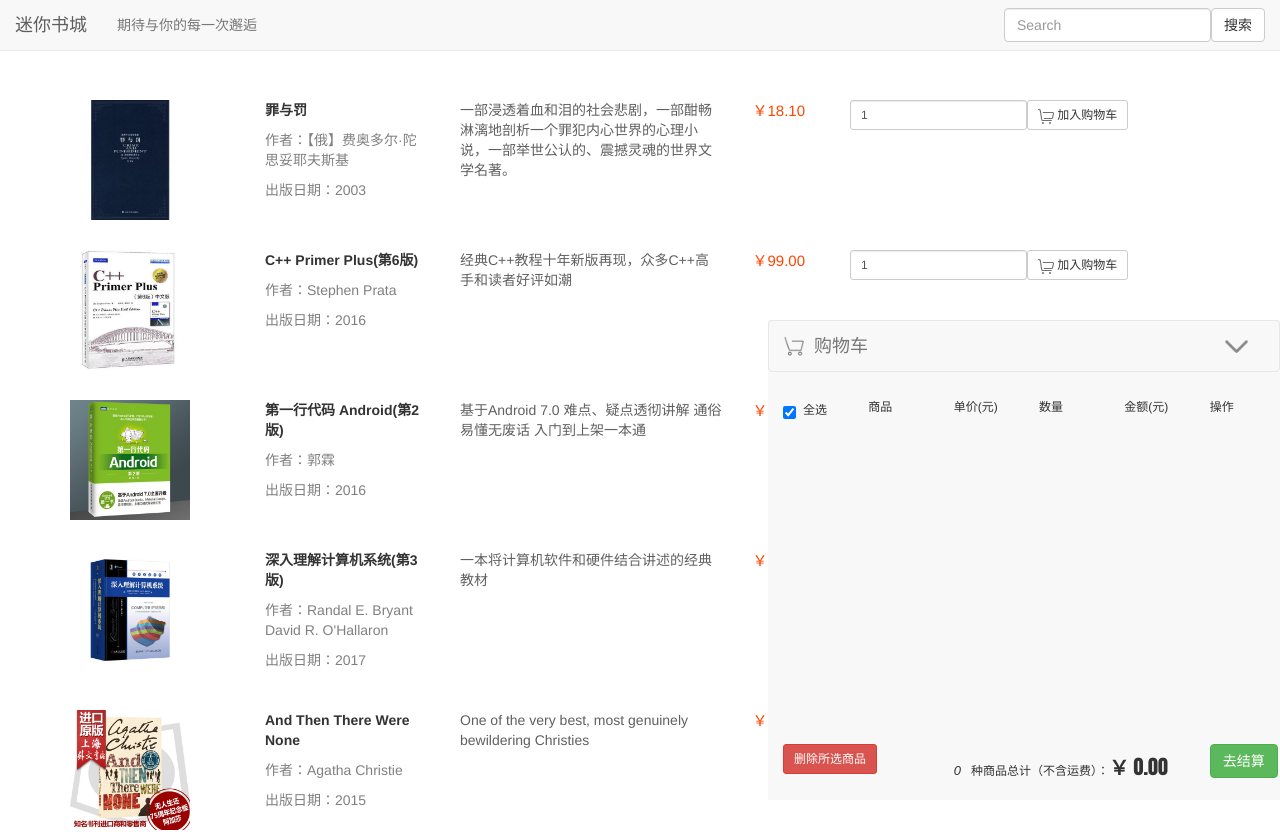
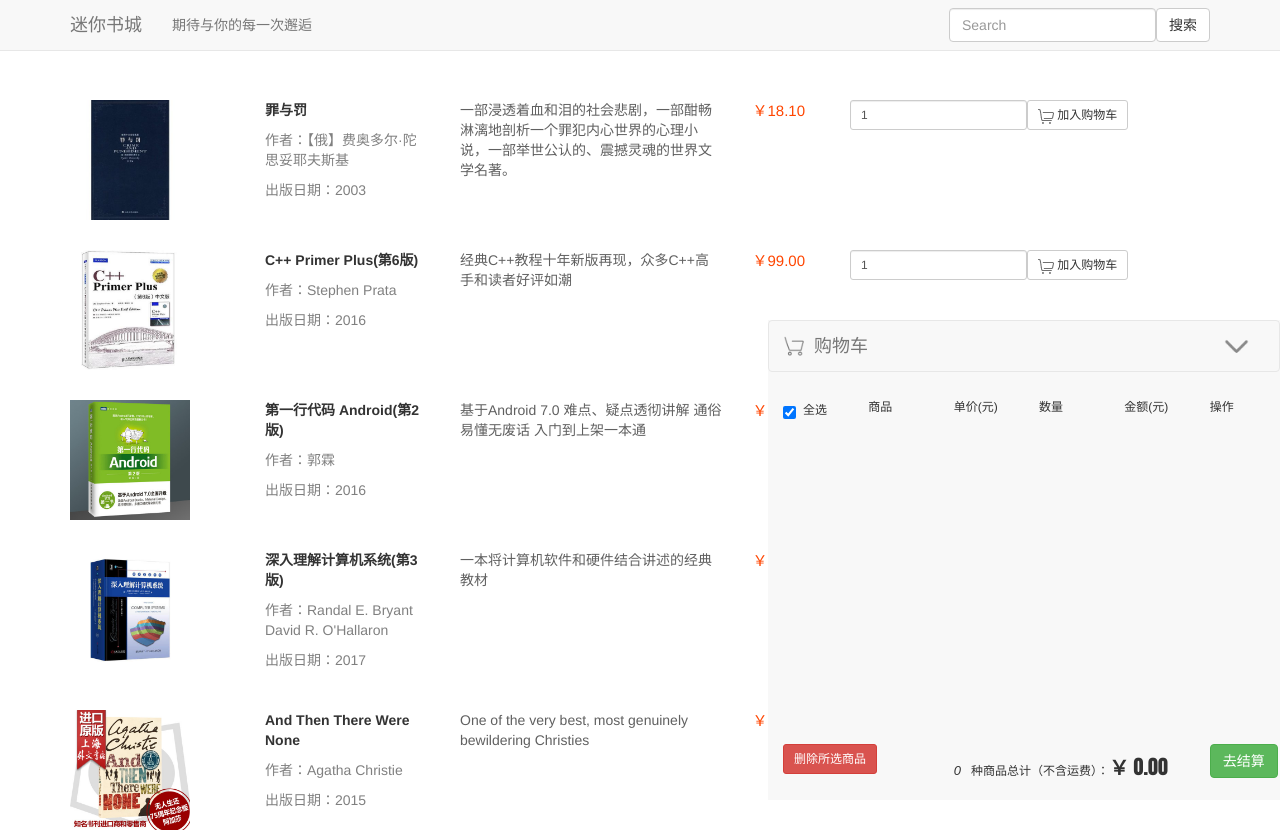
Before and after one commit to yfzm/Shopping-Cart, a Vue app: page / in a window 1280 px wide. Shown: the top 832 px of the page. Built offline with nearby package versions, Linux system fonts and the light colour scheme.

Commit message:
修改主页导航条t宽度

```diff
--- a/src/component/index.vue
+++ b/src/component/index.vue
@@ -1,9 +1,9 @@
 <template>
     <div id="index">
         <!--head-->
-        <div class="list-head">
+        <div>
             <nav class="navbar navbar-default navbar-fixed-top" role="navigation">
-                <div class="container-fluid">
+                <div class="container">
                     <div class="navbar-brand navbar-left" id="index-title">迷你书城</div>
                     <div class="navbar-text navbar-center" id="index-description">期待与你的每一次邂逅</div>
                     <form class="navbar-form navbar-right" role="search">
```
